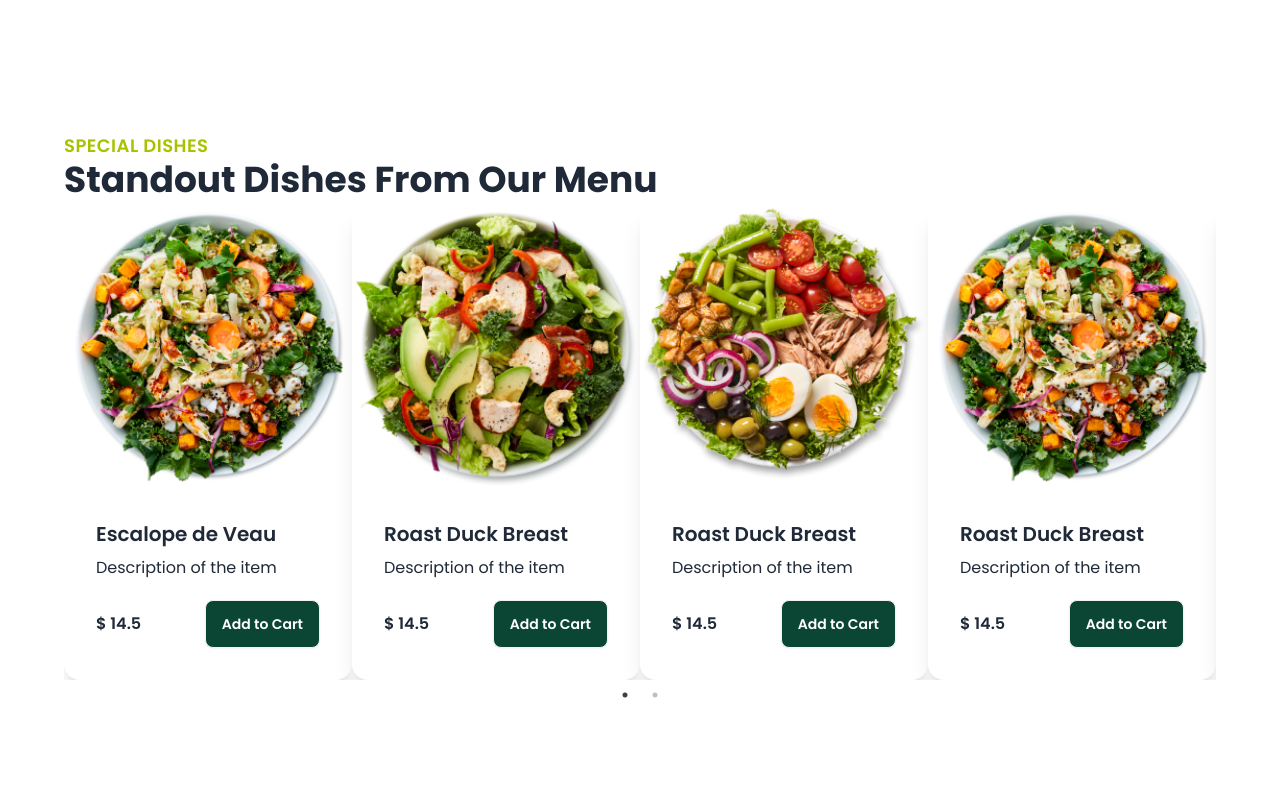
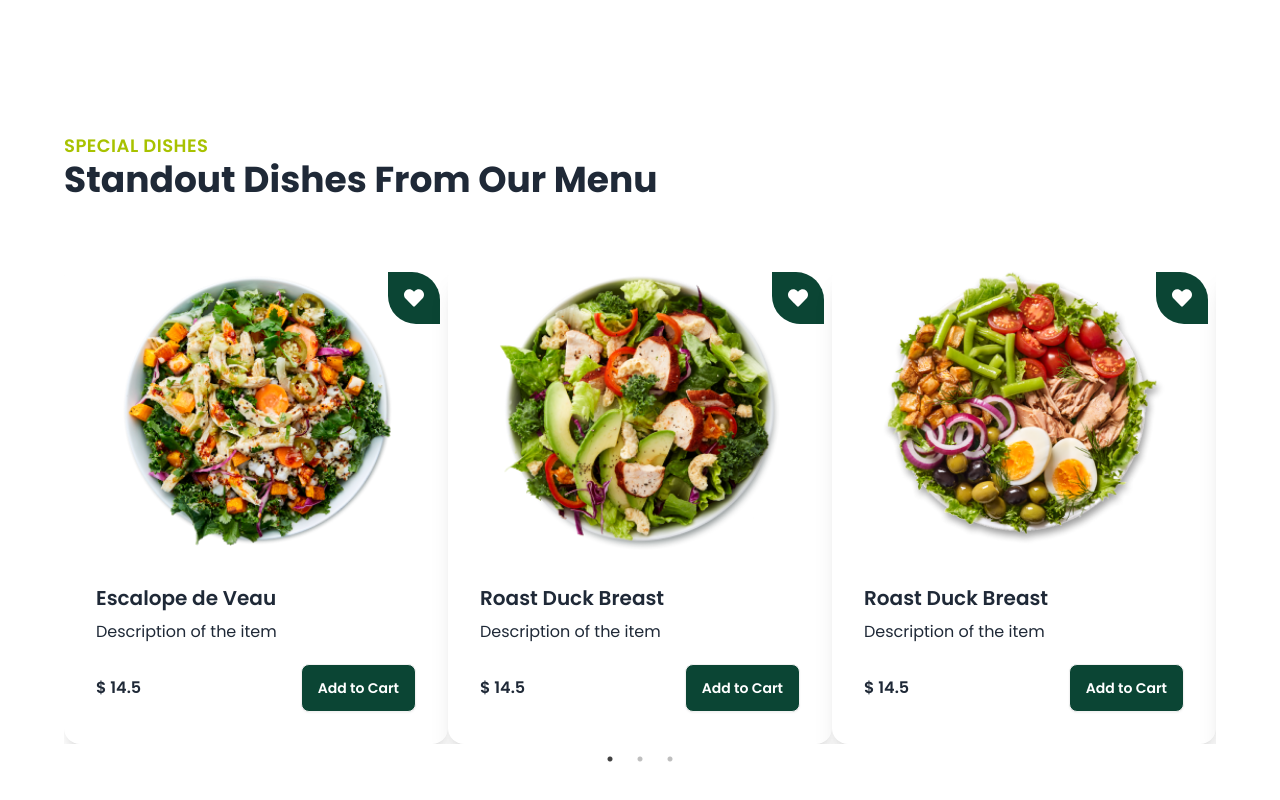
Before and after one commit to nayon117/flavify-client, a React (Vite) app: page / in a window 1280 px wide. Shown: the part 1086-1886 px from the top of the page. Before the commit the page ends 1846 px from the top, so only its background shows below. Built offline with nearby package versions, Linux system fonts and the light colour scheme.

Commit message:
implement specical dishes category basic functionlaity

```diff
--- a/src/App.css
+++ b/src/App.css
@@ -15,3 +15,6 @@ header{
 .title{
   @apply text-2xl md:text-3xl lg:text-4xl font-bold leading-snug
 }
+.heartStar{
+  border-radius: 0px 28px 0px 28px;
+}
--- a/src/components/Cards.jsx
+++ b/src/components/Cards.jsx
@@ -1,17 +1,20 @@
 /* eslint-disable react/prop-types */
-
 import { useState } from "react";
 import { Link } from "react-router-dom";
+import { FaHeart } from "react-icons/fa";
 
 const Cards = ({ item }) => {
-  const [isHeartFilted, setIsHeartFilted] = useState(false)
+  const [isHeartFilted, setIsHeartFilted] = useState(false);
 
-    const handleHeartClick = () => {
-     setIsHeartFilted(!isHeartFilted)
- }
+  const handleHeartClick = () => {
+    setIsHeartFilted(!isHeartFilted);
+  };
 
   return (
-    <div className="card bg-base-100 shadow-xl">
+    <div className="card bg-base-100 shadow-xl relative">
+      <div onClick={handleHeartClick} className={`rating gap-1 absolute right-2 top-2 p-4 heartStar bg-green ${isHeartFilted?"text-rose-500" : "text-white"} `}>
+        <FaHeart className="h-5 w-5"></FaHeart>
+      </div>
       <Link to={`/menu/${item._id}`}>
         <figure>
           <img
--- a/src/pages/home/SpecialDishes.jsx
+++ b/src/pages/home/SpecialDishes.jsx
@@ -6,30 +6,32 @@ import React from "react";
 import { useEffect } from "react";
 import Cards from "../../components/Cards";
 
+const simpleNextArrow = (props) => {
+    const { className, style, onclick } = props;
+
+}
 
 const SpecialDishes = () => {
-
-    const [recipies, setRecipies] = useState([])
-    const slider = React.useRef(null)
+  const [recipies, setRecipies] = useState([]);
+  const slider = React.useRef(null);
 
   // handle side effects
   useEffect(() => {
-        fetch('/menu.json')
-        .then(res=>res.json())
-            .then(data => {
-             const specials = data.filter(item=>item.category==='popular')
-                setRecipies(specials)
-         })
-    }, [])
-
+    fetch("/menu.json")
+      .then((res) => res.json())
+      .then((data) => {
+        const specials = data.filter((item) => item.category === "popular");
+        setRecipies(specials);
+      });
+  }, []);
 
   // slider settings
   const settings = {
     dots: true,
     infinite: false,
     speed: 500,
-        slidesToShow: 4,
-        slidesToScroll: 4,
+    slidesToShow: 3,
+    slidesToScroll: 3,
     initialSlide: 0,
     responsive: [
       {
@@ -38,25 +40,25 @@ const SpecialDishes = () => {
           slidesToShow: 3,
           slidesToScroll: 3,
           infinite: true,
-              dots: true
-            }
+          dots: true,
+        },
       },
       {
         breakpoint: 600,
         settings: {
           slidesToShow: 2,
           slidesToScroll: 2,
-              initialSlide: 2
-            }
+          initialSlide: 2,
+        },
       },
       {
         breakpoint: 480,
         settings: {
           slidesToShow: 1,
-              slidesToScroll: 1
-            }
-          }
-        ]
+          slidesToScroll: 1,
+        },
+      },
+    ],
   };
 
   return (
@@ -66,10 +68,10 @@ const SpecialDishes = () => {
         <h2 className="title">Standout Dishes From Our Menu</h2>
       </div>
 
-          <Slider {...settings}>
-              {
-                  recipies?.map((item,idx)=><Cards key={idx} item={item}></Cards>)
-        }
+      <Slider {...settings} className="mt-16">
+        {recipies?.map((item, idx) => (
+          <Cards key={idx} item={item}></Cards>
+        ))}
       </Slider>
     </div>
   );
```
Lines whose indentation alone changed are shown as unchanged.
